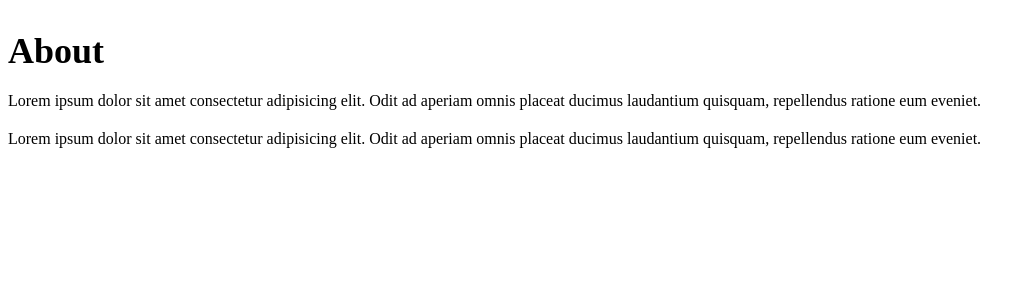
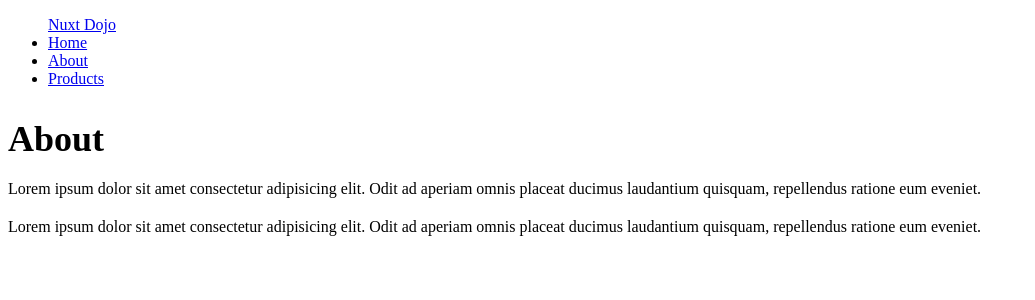
Before and after one commit to arinata098/nuxt_dojo, a Nuxt app: page /about in a window 1280 px wide. Shown: the top 300 px of the page, without its empty margins (0-1035 px from the left). Built offline with nearby package versions, Linux system fonts and the light colour scheme.

Commit message:
NuxtLink

```diff
--- a/pages/about.vue
+++ b/pages/about.vue
@@ -1,5 +1,15 @@
 <template>
     <div>
+        <header>
+            <nav>
+                <ul>
+                    <nuxt-link to="/">Nuxt Dojo</nuxt-link>
+                       <li> <nuxt-link to="/">Home</nuxt-link> </li>
+                       <li> <nuxt-link to="/about">About</nuxt-link> </li>
+                       <li> <nuxt-link to="/products">Products</nuxt-link> </li>
+                </ul>
+            </nav>
+        </header>
         <h2>About</h2>
         <p>Lorem ipsum dolor sit amet consectetur adipisicing elit. Odit ad aperiam omnis placeat ducimus laudantium quisquam, repellendus ratione eum eveniet.</p>
         <p>Lorem ipsum dolor sit amet consectetur adipisicing elit. Odit ad aperiam omnis placeat ducimus laudantium quisquam, repellendus ratione eum eveniet.</p>
--- a/pages/index.vue
+++ b/pages/index.vue
@@ -1,5 +1,15 @@
 <template>
     <div>
+        <header>
+            <nav>
+                <ul>
+                    <nuxt-link to="/">Nuxt Dojo</nuxt-link>
+                       <li> <nuxt-link to="/">Home</nuxt-link> </li>
+                       <li> <nuxt-link to="/about">About</nuxt-link> </li>
+                       <li> <nuxt-link to="/products">Products</nuxt-link> </li>
+                </ul>
+            </nav>
+        </header>
         <h2>Home</h2>
         <p>Lorem ipsum dolor sit amet consectetur adipisicing elit. Odit ad aperiam omnis placeat ducimus laudantium quisquam, repellendus ratione eum eveniet.</p>
         <p>Lorem ipsum dolor sit amet consectetur adipisicing elit. Odit ad aperiam omnis placeat ducimus laudantium quisquam, repellendus ratione eum eveniet.</p>
--- a/pages/products/[id].vue
+++ b/pages/products/[id].vue
@@ -1,5 +1,15 @@
 <template>
     <div>
+        <header>
+            <nav>
+                <ul>
+                    <nuxt-link to="/">Nuxt Dojo</nuxt-link>
+                       <li> <nuxt-link to="/">Home</nuxt-link> </li>
+                       <li> <nuxt-link to="/about">About</nuxt-link> </li>
+                       <li> <nuxt-link to="/products">Products</nuxt-link> </li>
+                </ul>
+            </nav>
+        </header>
         <p>Product details for {{ id }}</p>
         <p>Lorem ipsum dolor sit amet consectetur adipisicing elit. Unde possimus eum architecto id, officiis deleniti perspiciatis dolore inventore numquam dolores.</p>
     </div>
--- a/pages/products/index.vue
+++ b/pages/products/index.vue
@@ -1,5 +1,15 @@
 <template>
     <div>
+        <header>
+            <nav>
+                <ul>
+                    <nuxt-link to="/">Nuxt Dojo</nuxt-link>
+                       <li> <nuxt-link to="/">Home</nuxt-link> </li>
+                       <li> <nuxt-link to="/about">About</nuxt-link> </li>
+                       <li> <nuxt-link to="/products">Products</nuxt-link> </li>
+                </ul>
+            </nav>
+        </header>
         <h2>Products</h2>
         <p>Lorem ipsum dolor sit amet consectetur adipisicing elit. Odit ad aperiam omnis placeat ducimus laudantium quisquam, repellendus ratione eum eveniet.</p>
         <p>Lorem ipsum dolor sit amet consectetur adipisicing elit. Odit ad aperiam omnis placeat ducimus laudantium quisquam, repellendus ratione eum eveniet.</p>
```
